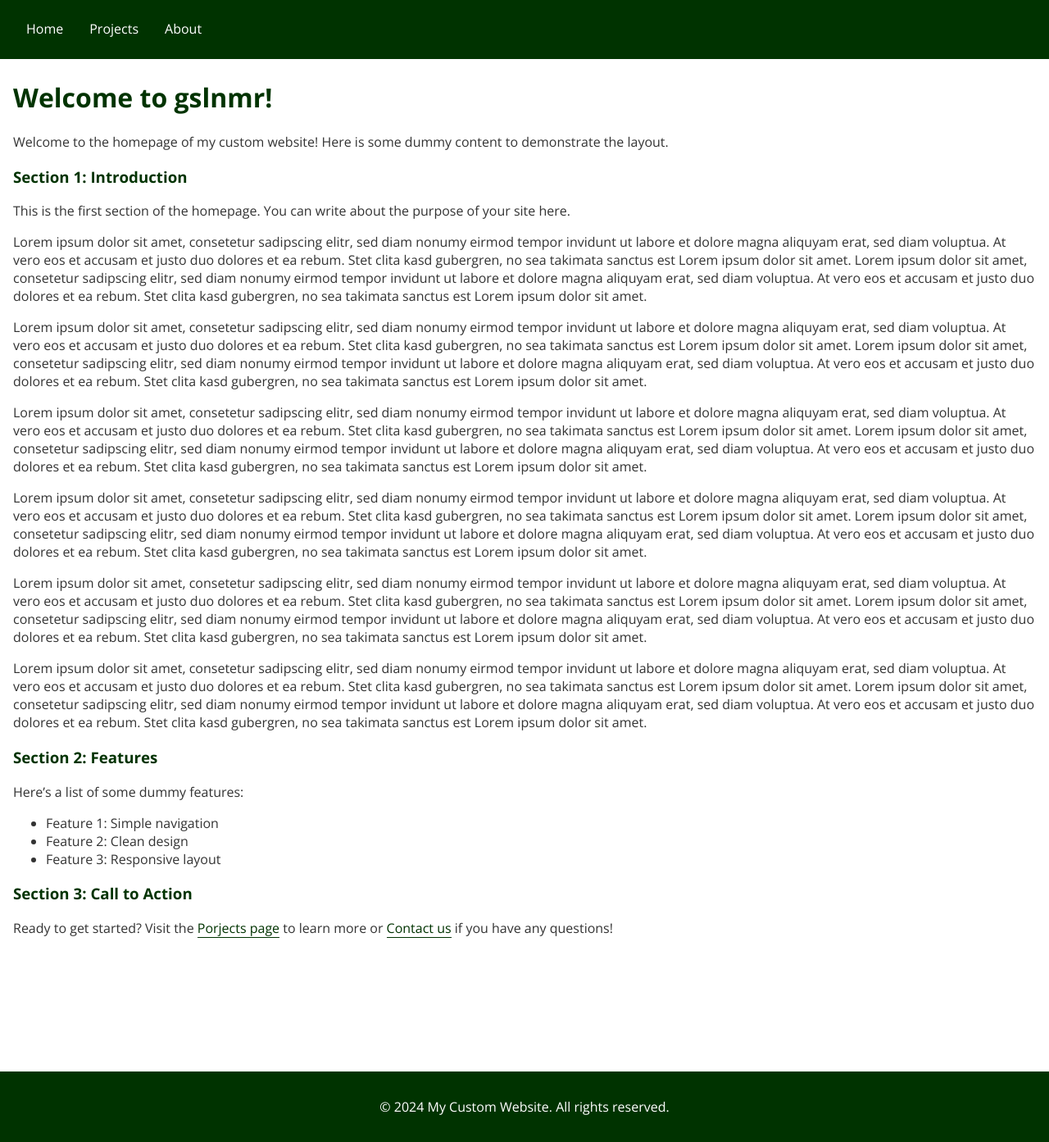
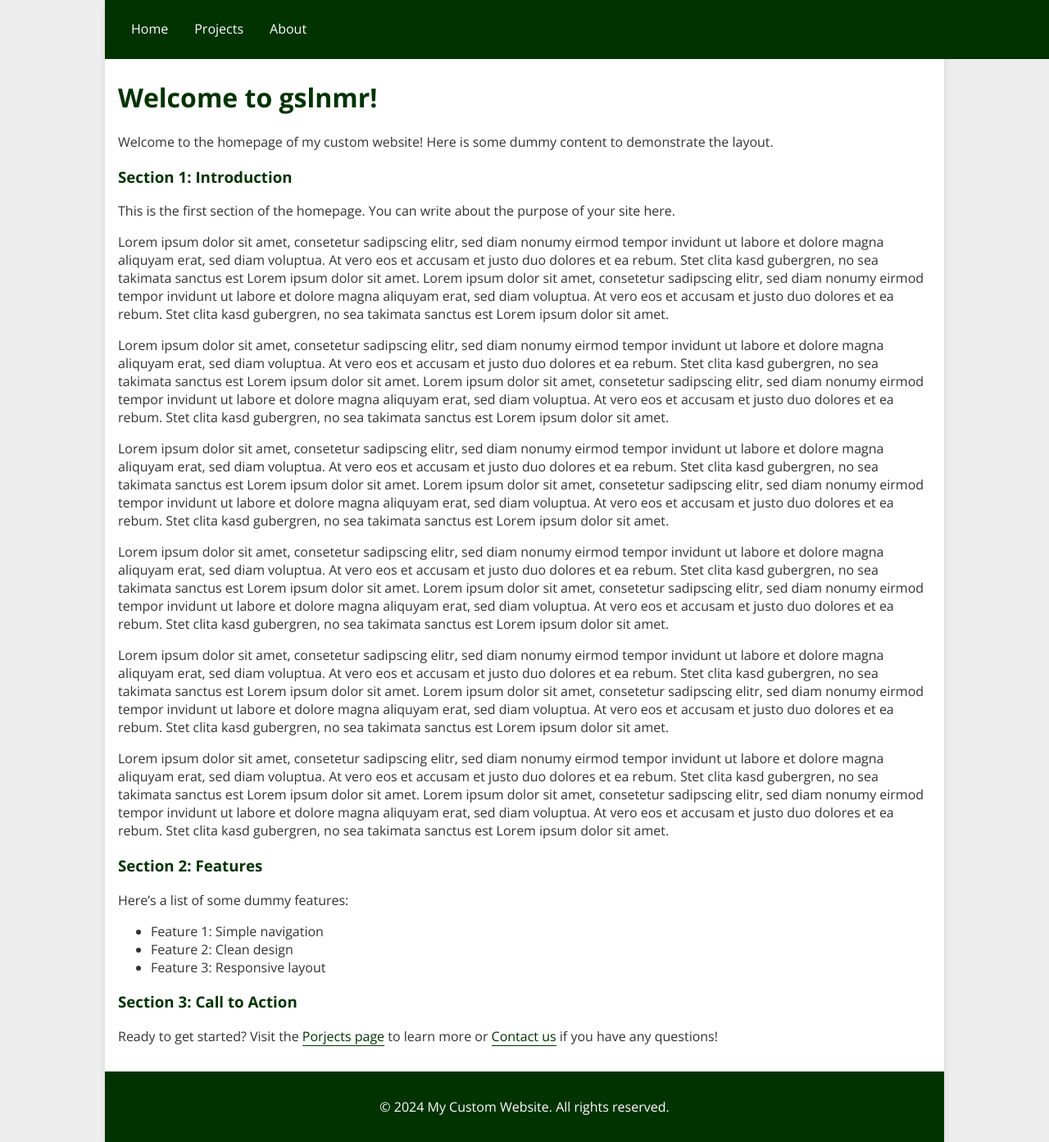
Before and after one commit to schminho/schminho.github.io, a Jekyll site: the page built from index.md, in a window 1280 px wide and 1393 px high. Shown: the whole window at 82% size. Built offline with Jekyll 4.4.1, drawn with Linux system fonts in a browser that asks for light colours.

Commit message:
Update style.css

```diff
--- a/assets/css/style.css
+++ b/assets/css/style.css
@@ -11,13 +11,14 @@ body {
 
 /* Container styling */
 .container {
-    width: 1920px; /* Fixed width */
+    width: 80%; /* Adjusted width to 80% of the total viewport */
+    max-width: 1920px; /* Optional: Limit the width to the maximum you want */
     margin: 0 auto; /* Center the container */
-    background-color: #FFFFFF; /* White content background */
+    background-color: #FFFFFF; /* Ensure the content area remains white */
     display: flex;
-    flex-direction: column; /* Stack elements vertically */
-    min-height: 100vh; /* Full viewport height */
-    box-shadow: 0 4px 8px rgba(0, 0, 0, 0.1); /* Slight shadow for elevation */
+    flex-direction: column;
+    min-height: 100vh; /* Maintain full viewport height */
+    box-shadow: 0 4px 8px rgba(0, 0, 0, 0.1); /* Subtle shadow for elevation */
 }
 
 /* Header Styling */
```
